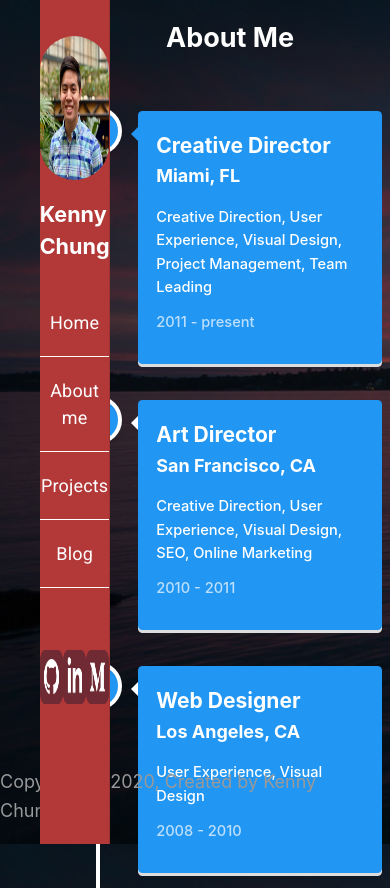
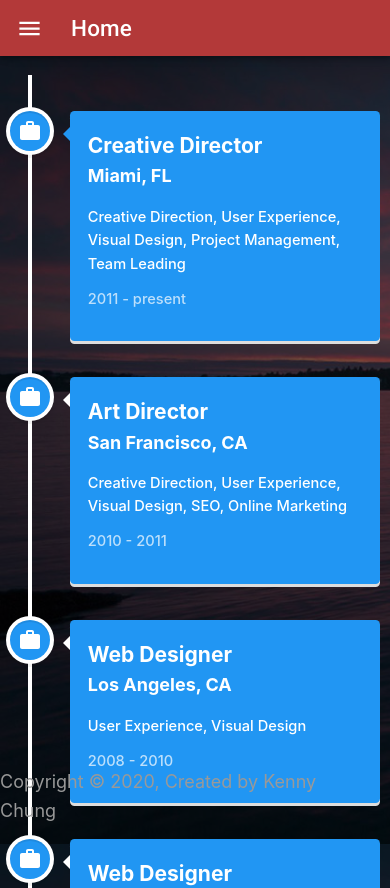
Before and after one commit to Kenny-Gin1/kennychung-portfolio, a Next.js app: page /about in a window 390 px wide. Shown: the top 888 px of the page. Built offline with nearby package versions, Linux system fonts and the light colour scheme.

Commit message:
made the navbar responsive

```diff
--- a/components/SideBar.js
+++ b/components/SideBar.js
@@ -1,26 +1,49 @@
 import React from 'react'
-import { makeStyles } from '@material-ui/core/styles'
+import { makeStyles, useTheme } from '@material-ui/core/styles'
 import Drawer from '@material-ui/core/Drawer'
 import ListItems from './ListItems'
 import SocialMedia from './SocialMediaIcons'
 import HeaderImage from './HeaderImage'
+import IconButton from '@material-ui/core/IconButton'
+import MenuIcon from '@material-ui/icons/Menu'
+import CloseIcon from '@material-ui/icons/Close'
+import Hidden from '@material-ui/core/Hidden'
+import AppBar from '@material-ui/core/AppBar'
+import Toolbar from '@material-ui/core/Toolbar'
+import Typography from '@material-ui/core/Typography'
 
-const drawerWidth = '18vw'
+const drawerWidth = 240
 
 const useStyles = makeStyles((theme) => ({
   root: {
     display: 'flex',
   },
   drawer: {
+    [theme.breakpoints.up('sm')]: {
       width: drawerWidth,
+      flexShrink: 0,
+    },
+  },
+  appBar: {
+    zIndex: theme.zIndex.drawer + 1,
+    backgroundColor: '#b33939',
   },
   drawerPaper: {
     width: drawerWidth,
     backgroundColor: '#b33939',
-    marginLeft: theme.spacing(5),
+  },
+  menuButton: {
+    marginRight: theme.spacing(2),
+    [theme.breakpoints.up('sm')]: {
+      display: 'none',
+    },
+    closeMenuButton: {
+      marginRight: 'auto',
+      marginLeft: 0,
+    },
   },
   // necessary for content to be below app bar
-  //toolbar: theme.mixins.toolbar,
+  toolbar: theme.mixins.toolbar,
   content: {
     backgroundColor: theme.palette.background.default,
     padding: theme.spacing(3),
@@ -29,21 +52,73 @@ const useStyles = makeStyles((theme) => ({
 
 export default function SideBar(props) {
   const classes = useStyles()
+  const theme = useTheme()
+  const [mobileOpen, setMobileOpen] = React.useState(false)
+
+  const handleDrawerToggle = () => {
+    setMobileOpen(!mobileOpen)
+  }
+
   return (
     <div className={classes.root}>
+      <Hidden smUp implementation="css">
+        <AppBar position="fixed" className={classes.appBar}>
+          <Toolbar>
+            <IconButton
+              color="inherit"
+              aria-label="Open drawer"
+              edge="start"
+              onClick={handleDrawerToggle}
+              className={classes.menuButton}
+            >
+              <MenuIcon />
+            </IconButton>
+            <Typography variant="h6" noWrap>
+              Home
+            </Typography>
+          </Toolbar>
+        </AppBar>
+        <Drawer
+          className={classes.drawer}
+          variant="temporary"
+          classes={{
+            paper: classes.drawerPaper,
+          }}
+          anchor="left"
+          {...props}
+          open={mobileOpen}
+          onClose={handleDrawerToggle}
+          ModalProps={{
+            keepMounted: true, // Better open performance on mobile.
+          }}
+        >
+          <IconButton
+            onClick={handleDrawerToggle}
+            className={classes.closeMenuButton}
+          >
+            <CloseIcon />
+          </IconButton>
+
+          <HeaderImage />
+          <ListItems />
+          <SocialMedia />
+        </Drawer>
+      </Hidden>
+
+      <Hidden xsDown implementation="css">
         <Drawer
           className={classes.drawer}
           variant="permanent"
           classes={{
             paper: classes.drawerPaper,
           }}
-        anchor="left"
-        {...props}
         >
+          <div className={classes.toolbar} />
           <HeaderImage />
           <ListItems />
           <SocialMedia />
         </Drawer>
+      </Hidden>
     </div>
   )
 }
```
Lines whose indentation alone changed are shown as unchanged.
